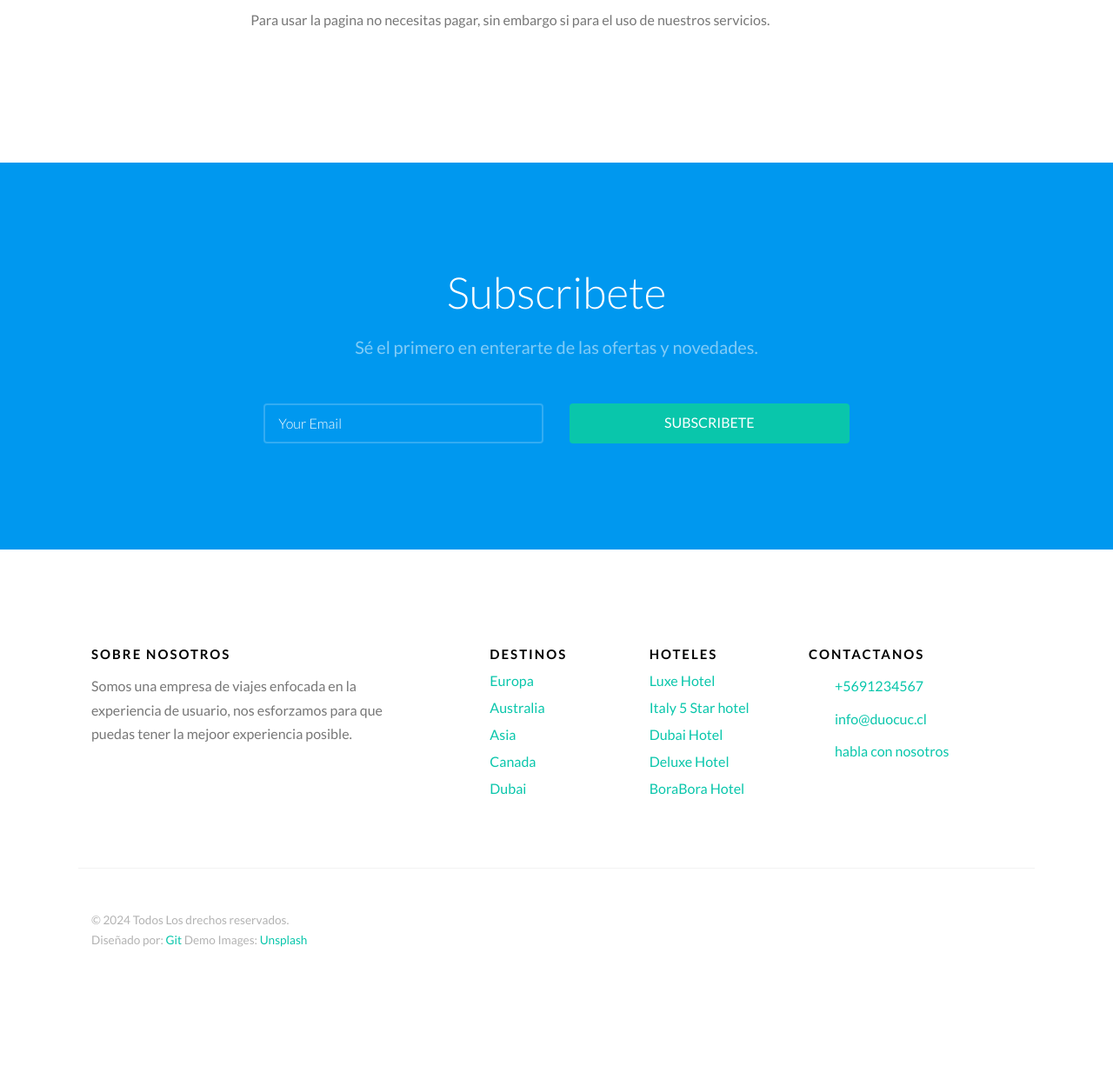
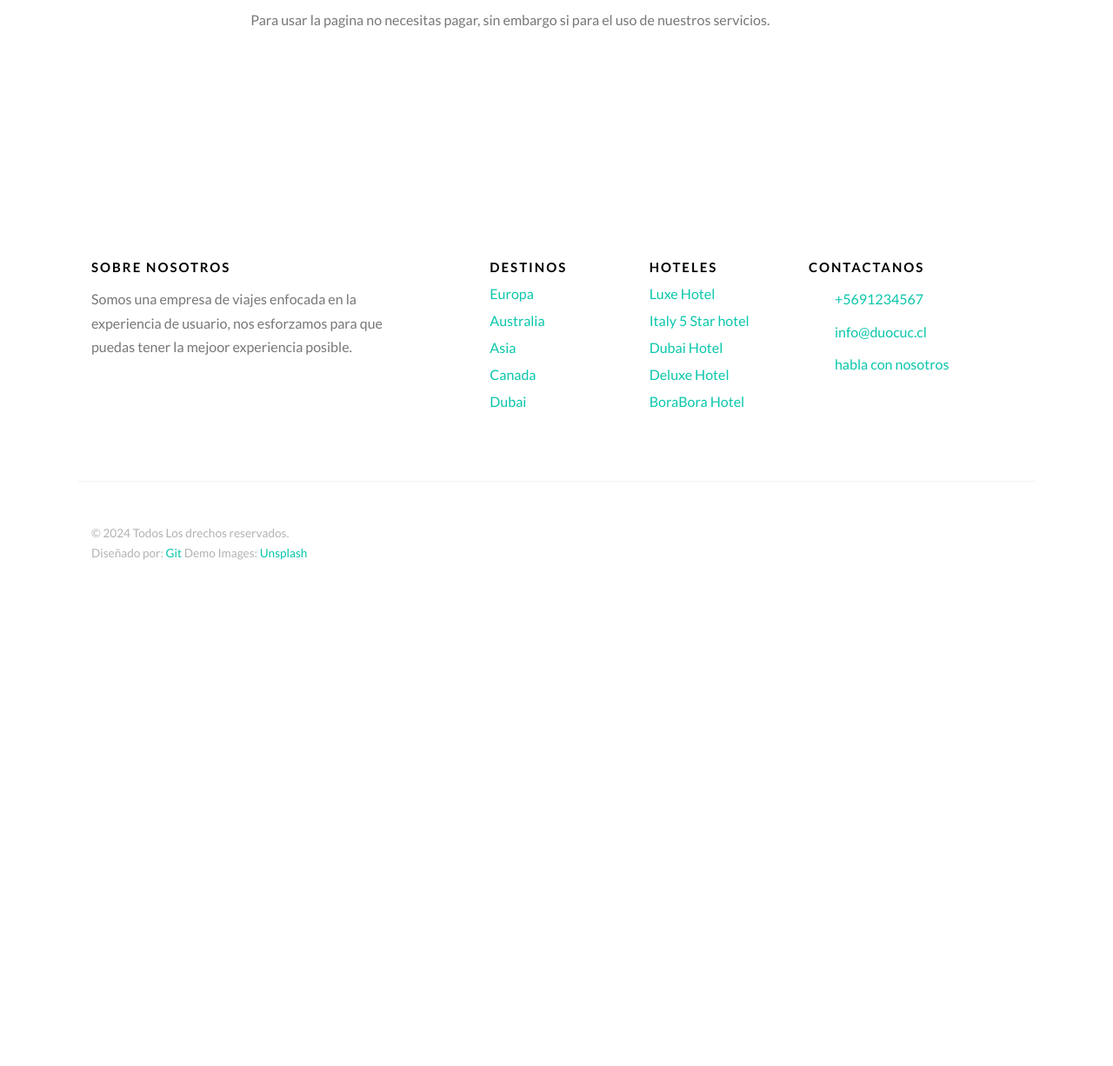
Before and after one commit to Dolapelao/Trabajo_Github, a Django app: page /app/pricing/ in a window 1280 px wide. Shown: the part 2729-3955 px from the top of the page at 87% size. After the commit the page ends 3373 px from the top, so only its background shows below. Run offline with Django 5.2, Linux system fonts and the light colour scheme; a user stored in the database is signed in; some libraries are stand-ins or nearby versions; some web fonts are replaced.

Commit message:
Update/pricing.2

```diff
--- a/app/templates/app/pricing.html
+++ b/app/templates/app/pricing.html
@@ -121,31 +121,4 @@
 		</div>
 	</div>
 
-
-	<div id="gtco-subscribe">
-		<div class="gtco-container">
-			<div class="row animate-box">
-				<div class="col-md-8 col-md-offset-2 text-center gtco-heading">
-					<h2>Subscribete</h2>
-					<p>Sé el primero en enterarte de las ofertas y novedades.</p>
-				</div>
-			</div>
-			<div class="row animate-box">
-				<div class="col-md-8 col-md-offset-2">
-					<form class="form-inline">
-						<div class="col-md-6 col-sm-6">
-							<div class="form-group">
-								<label for="email" class="sr-only">Correo</label>
-								<input type="email" class="form-control" id="email" placeholder="Your Email">
-							</div>
-						</div>
-						<div class="col-md-6 col-sm-6">
-							<button type="submit" class="btn btn-default btn-block">Subscribete</button>
-						</div>
-					</form>
-				</div>
-			</div>
-		</div>
-	</div>
-
 {% endblock %}
```
